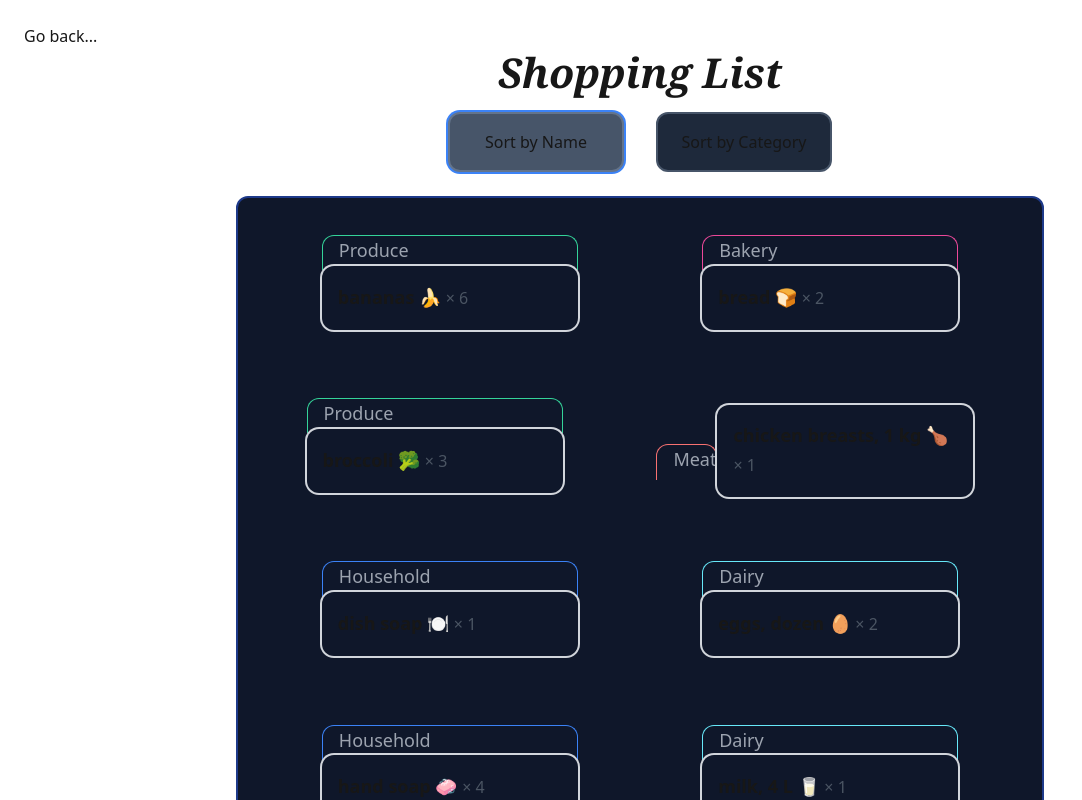
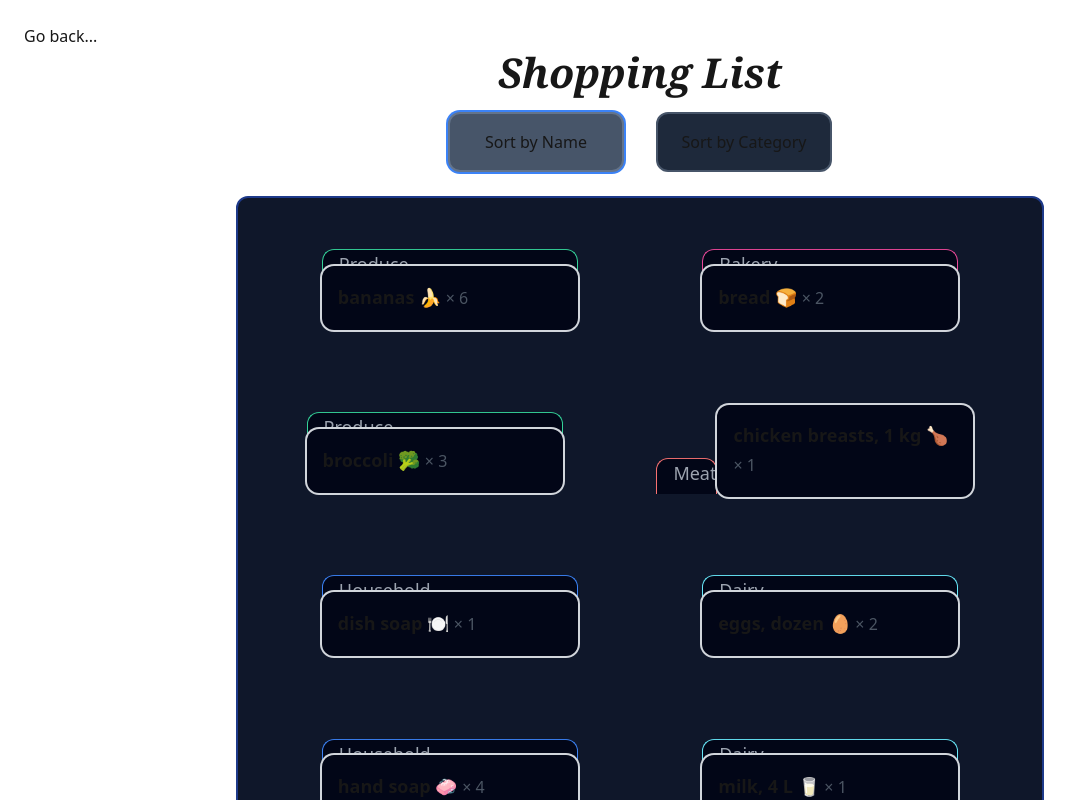
Before and after one commit to FlawlessCasual17/cprg306-assignments, a Next.js app: page /week-6 in a window 1280 px wide. Shown: the top 800 px of the page, without its empty margins (0-1082 px from the left). Built offline with nearby package versions, Linux system fonts and the light colour scheme.

Commit message:
Updated styling for `week-6`
Signed-off-by: FlawlessCasual17 <07e5297d5b@c0x0.com>

```diff
--- a/app/week-6/item.js
+++ b/app/week-6/item.js
@@ -19,7 +19,7 @@ export default function Item({ id, name, quantity, category }) {
             <div className={`category ${categoryColor}`}>
                 {category}
             </div>
-            <li className='relative w-64 mb-5 ring-2 ring-gray-300 p-4 rounded-xl'>
+            <li className='relative bg-slate-950 w-64 mb-5 ring-2 ring-gray-300 p-4 rounded-xl'>
                 <div className='font-bold text-lg'>
                     {name} <span className='quantity'>× {quantity}</span>
                 </div>
--- a/app/week-6/styles.css
+++ b/app/week-6/styles.css
@@ -70,9 +70,17 @@ main > h2 {
     height: 2.2rem;
     border-top-left-radius: 0.75rem /* 12px */;
     border-top-right-radius: 0.75rem /* 12px */;
+    transform: translateY(40%);
+    transition: transform 0.3s ease, opacity 0.3s ease;
+    overflow: hidden;
+    /* opacity: 0; */
+    text-transform: capitalize;
+    @apply text-gray-400 bg-slate-950
+}
+
+.category:hover {
     transform: translateY(0);
-    text-transform: capitalize;
-    @apply text-gray-400
+    /* opacity: 1; */
 }
 
 .button-container {
```
